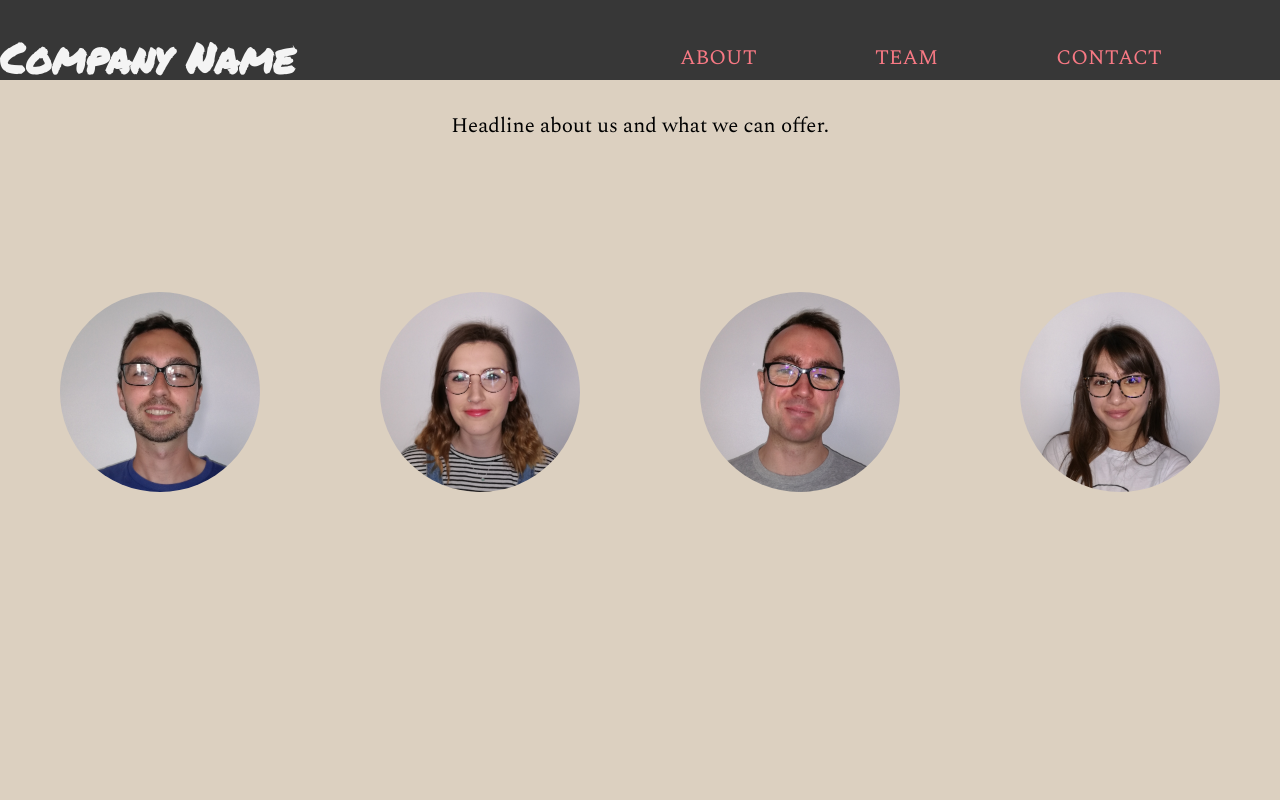
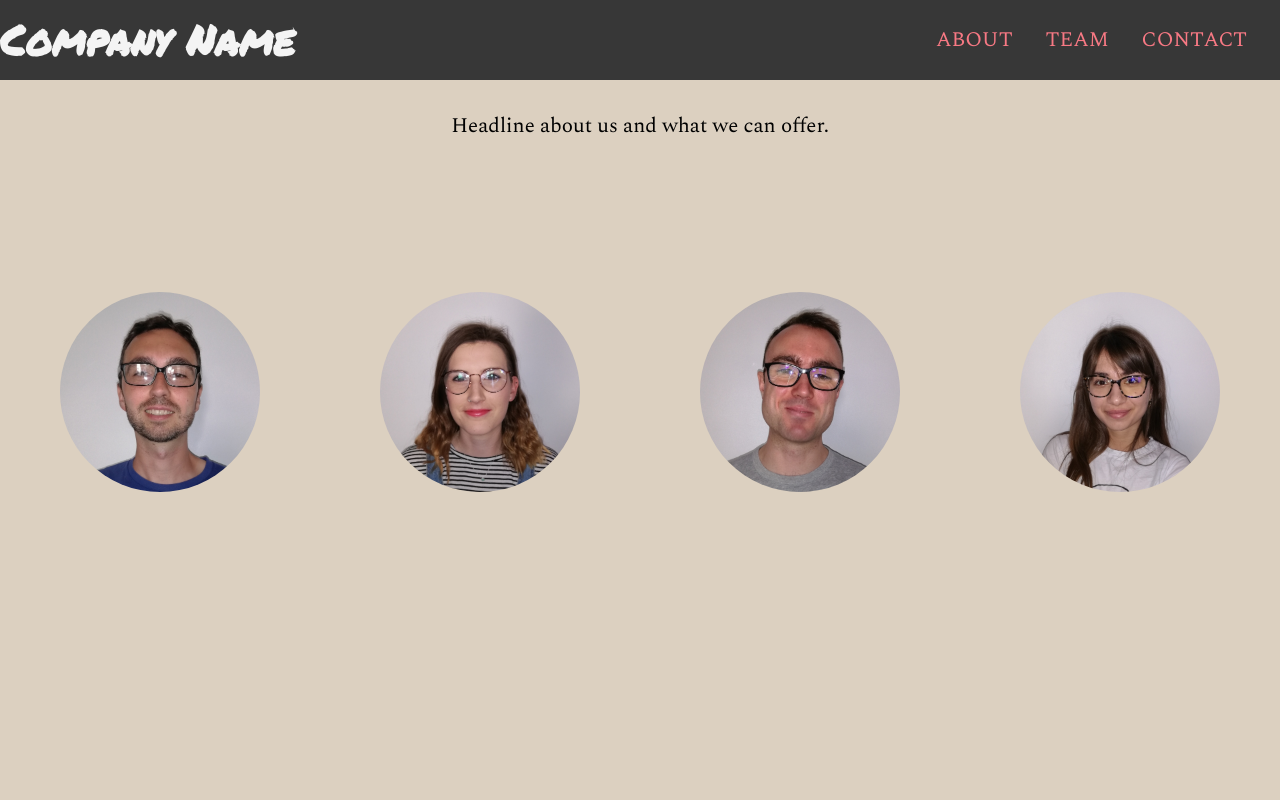
Before and after one commit to fac-17/week-1-EFGH-project, a plain HTML site: page index.html in a window 1280 px wide. Shown: the top 800 px of the page. Drawn offline with nearby package versions, Linux system fonts and the light colour scheme.

Commit message:
space navbar text Relates #4

```diff
--- a/style.css
+++ b/style.css
@@ -19,6 +19,7 @@ section {
 }
 
 .company-name {
+  margin:0;
   float:left;
   font-family:'Permanent Marker', cursive;
 }
@@ -47,6 +48,7 @@ section {
     display:grid;
     grid-auto-flow:column;
     text-transform: uppercase;
+    margin-left:20vw;
 
 }
 .nav-list a {
```
